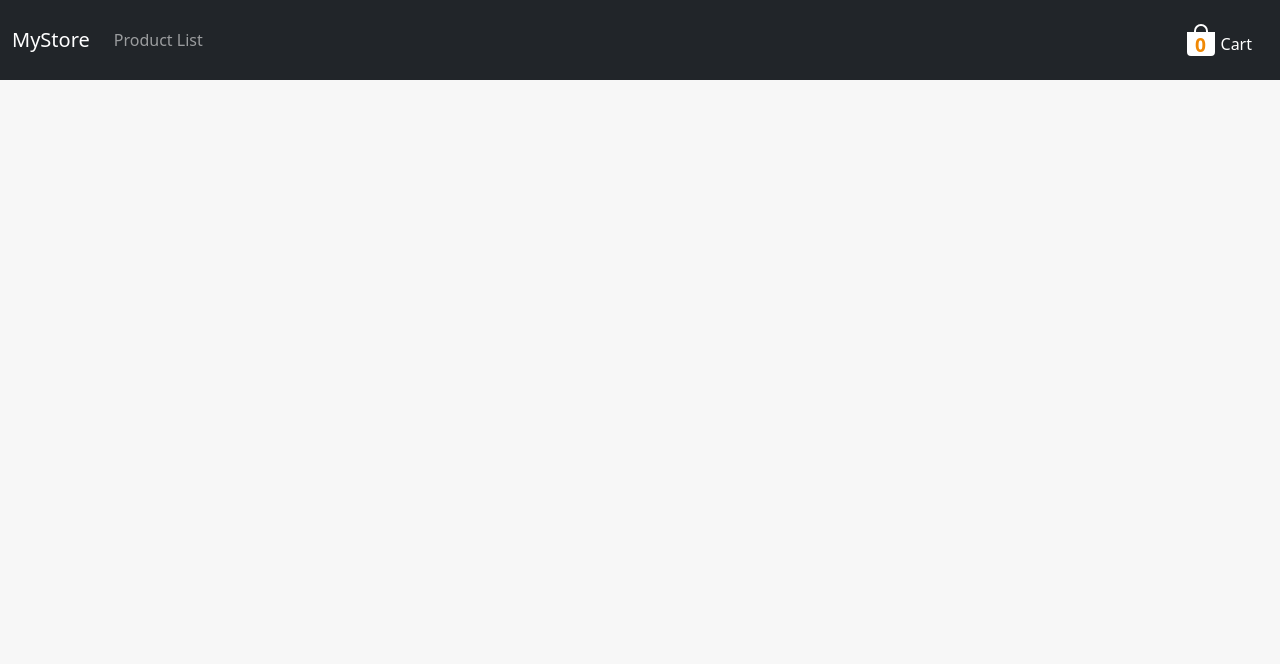
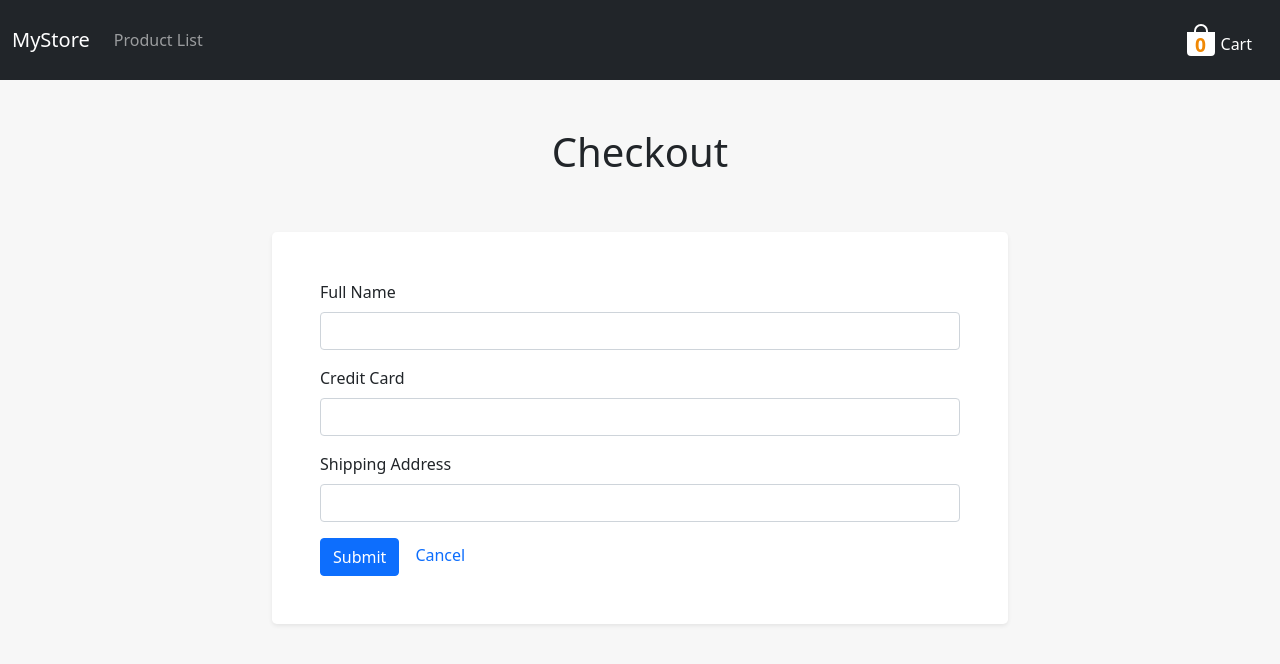
Before and after one commit to eisenbraun/udacity-mystore, an Angular app: page /checkout in a window 1280 px wide. Before the commit this address led to /. Shown: the top 664 px of the page. Built offline with nearby package versions, Linux system fonts and the light colour scheme.

Commit message:
Creates checkout component

```diff
--- a/src/app/app-routing.module.ts
+++ b/src/app/app-routing.module.ts
@@ -3,10 +3,12 @@ import { RouterModule, Routes } from '@angular/router';
 import { ProductDetailsComponent } from './components/product-details/product-details.component';
 import { ProductListComponent } from './components/product-list/product-list.component';
 import { CartComponent } from './components/cart/cart.component';
+import { CheckoutComponent } from './components/checkout/checkout.component';
 const routes: Routes = [
   { path: '', component: ProductListComponent },
   { path: 'product/:id', component: ProductDetailsComponent },
-  { path: 'cart', component: CartComponent }
+  { path: 'cart', component: CartComponent },
+  { path: 'checkout', component: CheckoutComponent}
 ];
 
 @NgModule({
--- a/src/app/app.module.ts
+++ b/src/app/app.module.ts
@@ -9,6 +9,7 @@ import { ProductDetailsComponent } from './components/product-details/product-de
 import { HttpClientModule } from '@angular/common/http';
 import { FormsModule } from '@angular/forms';
 import { CartComponent } from './components/cart/cart.component';
+import { CheckoutComponent } from './components/checkout/checkout.component';
 
 @NgModule({
   declarations: [
@@ -16,7 +17,8 @@ import { CartComponent } from './components/cart/cart.component';
     ProductListComponent,
     ProductItemComponent,
     ProductDetailsComponent,
-    CartComponent
+    CartComponent,
+    CheckoutComponent
   ],
   imports: [
     BrowserModule,
--- a/src/app/components/cart/cart.component.html
+++ b/src/app/components/cart/cart.component.html
@@ -21,7 +21,7 @@
   <div class="col col-2 col-md-4">
     <div class="d-flex flex-column justify-content-between p-3">
       <p class="display-6">Total: <strong>${{ totalPrice() }}</strong></p>
-      <a class="btn btn-primary">Checkout</a>
+      <a class="btn btn-primary" [routerLink]="['/checkout']">Checkout</a>
     </div>
 
   </div>
--- /dev/null
+++ b/src/app/components/checkout/checkout.component.html
@@ -0,0 +1,21 @@
+<h1 class="py-5 text-center">Checkout</h1>
+<div class="row justify-content-center">
+  <div class="col col-10 col-md-8 mb-5">
+    <form class="p-5 bg-white shadow-sm rounded-3 mb-3">
+      <div class="mb-3">
+        <label for="fullName" class="form-label">Full Name</label>
+        <input type="text" class="form-control" id="fullName" name="fullName">
+      </div>
+      <div class="mb-3">
+        <label for="creditCard" class="form-label">Credit Card</label>
+        <input type="text" class="form-control" id="creditCard" name="creditCard">
+      </div>
+      <div class="mb-3">
+        <label for="address" class="form-label">Shipping Address</label>
+        <input type="text" class="form-control" id="address" name="address">
+      </div>
+      <button type="submit" class="btn btn-primary me-3">Submit</button>
+      <a class="text-decoration-none" [routerLink]="['/cart']">Cancel</a>
+    </form>
+  </div>
+</div>
--- /dev/null
+++ b/src/app/components/checkout/checkout.component.ts
@@ -0,0 +1,15 @@
+import { Component, OnInit } from '@angular/core';
+
+@Component({
+  selector: 'app-checkout',
+  templateUrl: './checkout.component.html',
+  styleUrls: ['./checkout.component.scss']
+})
+export class CheckoutComponent implements OnInit {
+
+  constructor() { }
+
+  ngOnInit(): void {
+  }
+
+}
```
Also changed, not shown: src/app/components/checkout/checkout.component.scss (added), 1 other file (tests, documents, lock files or other folders).
